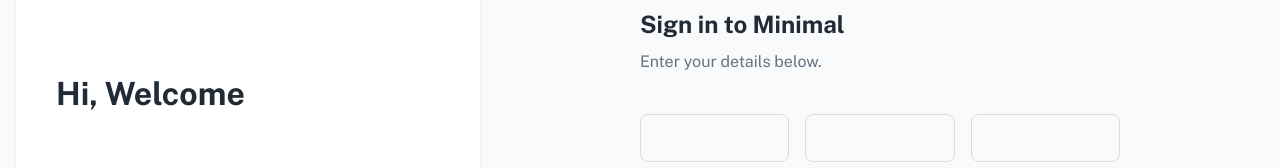
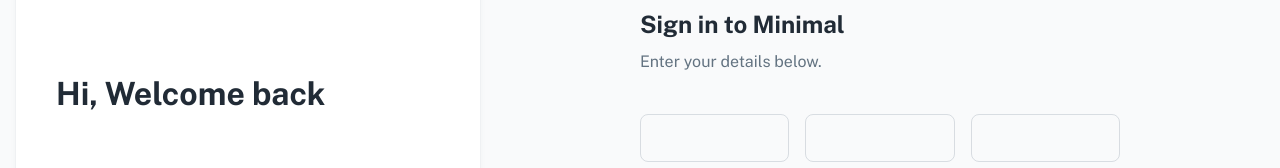
Before and after one commit to brainstormbuddy/ABFY-Dashboard, a React (Create React App) app: page /login in a window 1280 px wide. Shown: the part 152-320 px from the top of the page. Built offline with nearby package versions, Linux system fonts and the light colour scheme; some icons are missing; a web font is replaced by a local one.

Commit message:
complete the login page

```diff
--- a/src/pages/Login.js
+++ b/src/pages/Login.js
@@ -80,7 +80,7 @@
         {mdUp && (
           <SectionStyle>
             <Typography variant="h3" sx={{ px: 5, mt: 10, mb: 5 }}>
-              Hi, Welcome
+              Hi, Welcome back
             </Typography>
             <img src="/static/illustrations/illustration_login.png" alt="login" />
           </SectionStyle>
```
